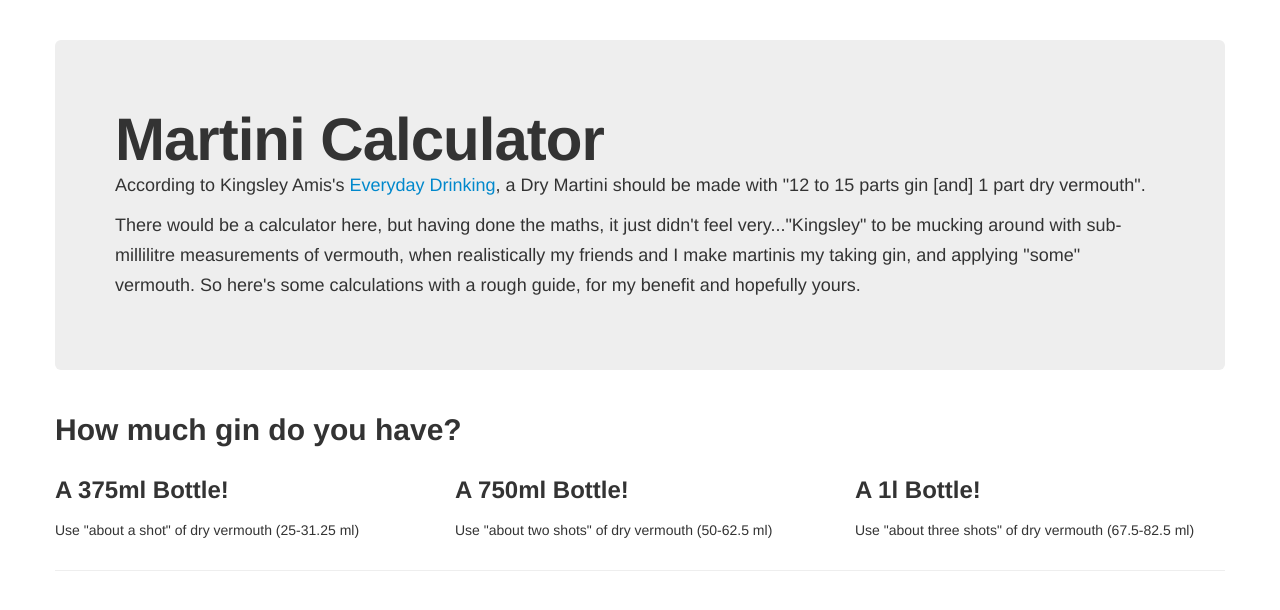
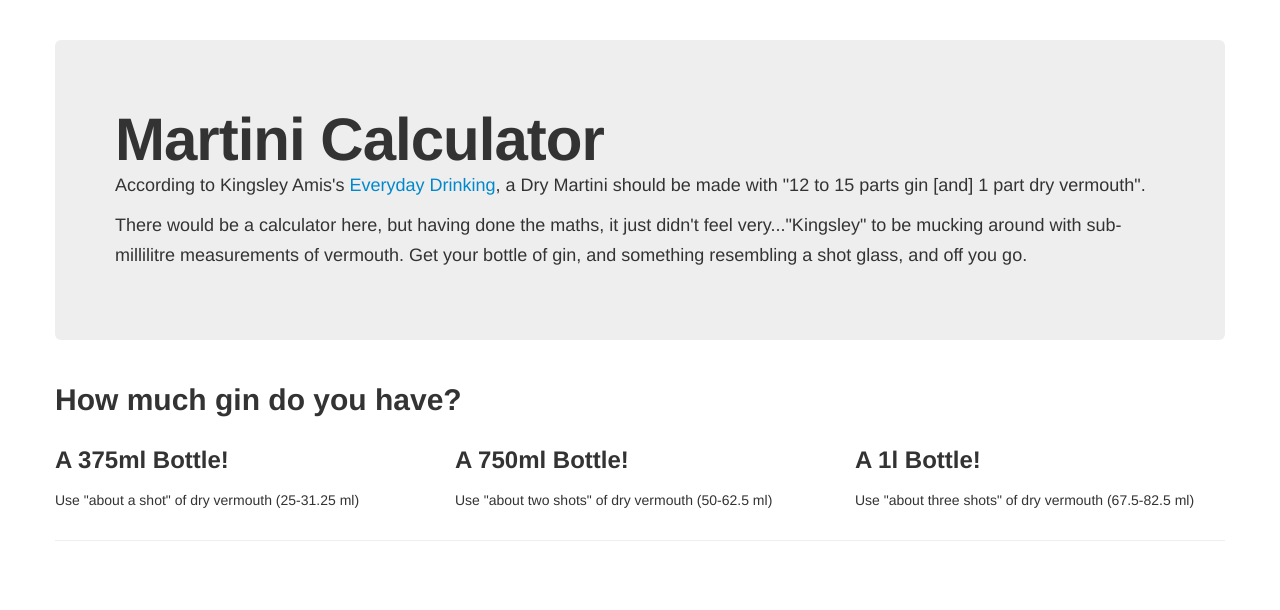
Before and after one commit to doismellburning/martinicalc, a plain HTML site: page martinicalc/index.html in a window 1280 px wide. Drawn offline with nearby package versions, Linux system fonts and the light colour scheme.

Commit message:
Improved copy

```diff
--- a/martinicalc/index.html
+++ b/martinicalc/index.html
@@ -31,7 +31,7 @@
             <div class="hero-unit">
                 <h1>Martini Calculator</h1>
                 <p>According to Kingsley Amis's <a href="http://www.amazon.co.uk/dp/1408803836/">Everyday Drinking</a>, a Dry Martini should be made with "12 to 15 parts gin [and] 1 part dry vermouth".</p>
-                <p>There would be a calculator here, but having done the maths, it just didn't feel very..."Kingsley" to be mucking around with sub-millilitre measurements of vermouth, when realistically my friends and I make martinis my taking gin, and applying "some" vermouth. So here's some calculations with a rough guide, for my benefit and hopefully yours.</p>
+                <p>There would be a calculator here, but having done the maths, it just didn't feel very..."Kingsley" to be mucking around with sub-millilitre measurements of vermouth. Get your bottle of gin, and something resembling a shot glass, and off you go.</p>
             </div>
 
             <!-- Example row of columns -->
```
